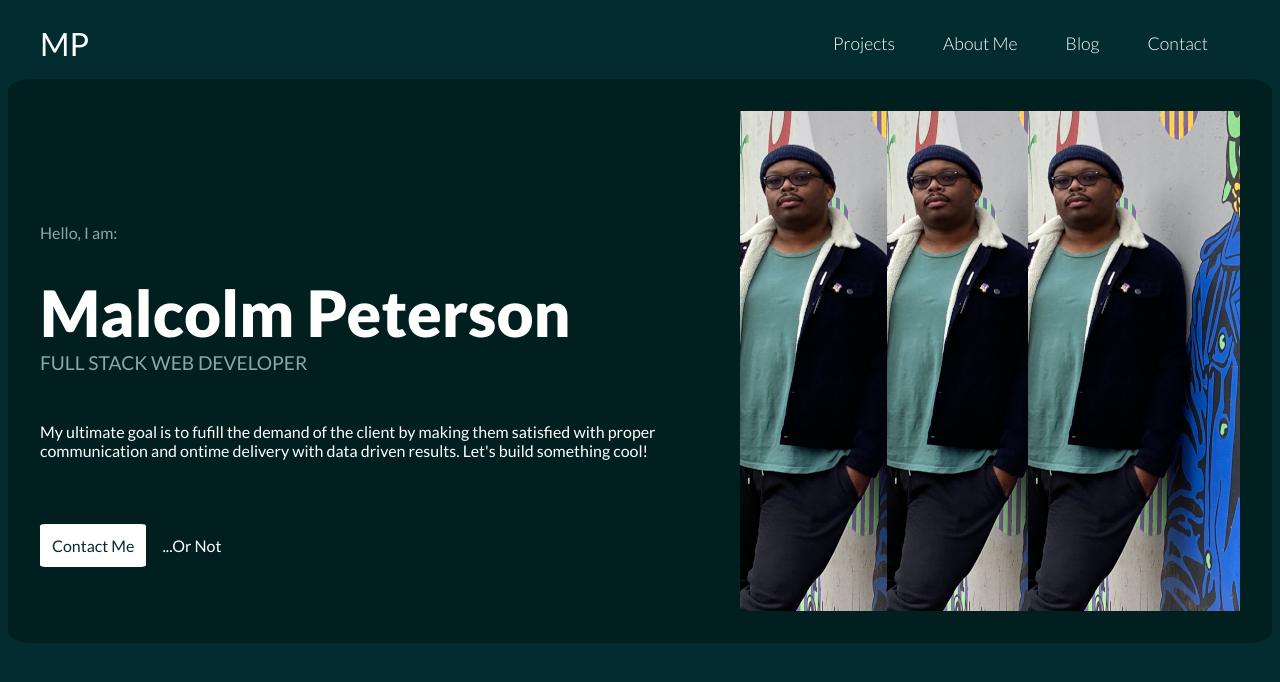
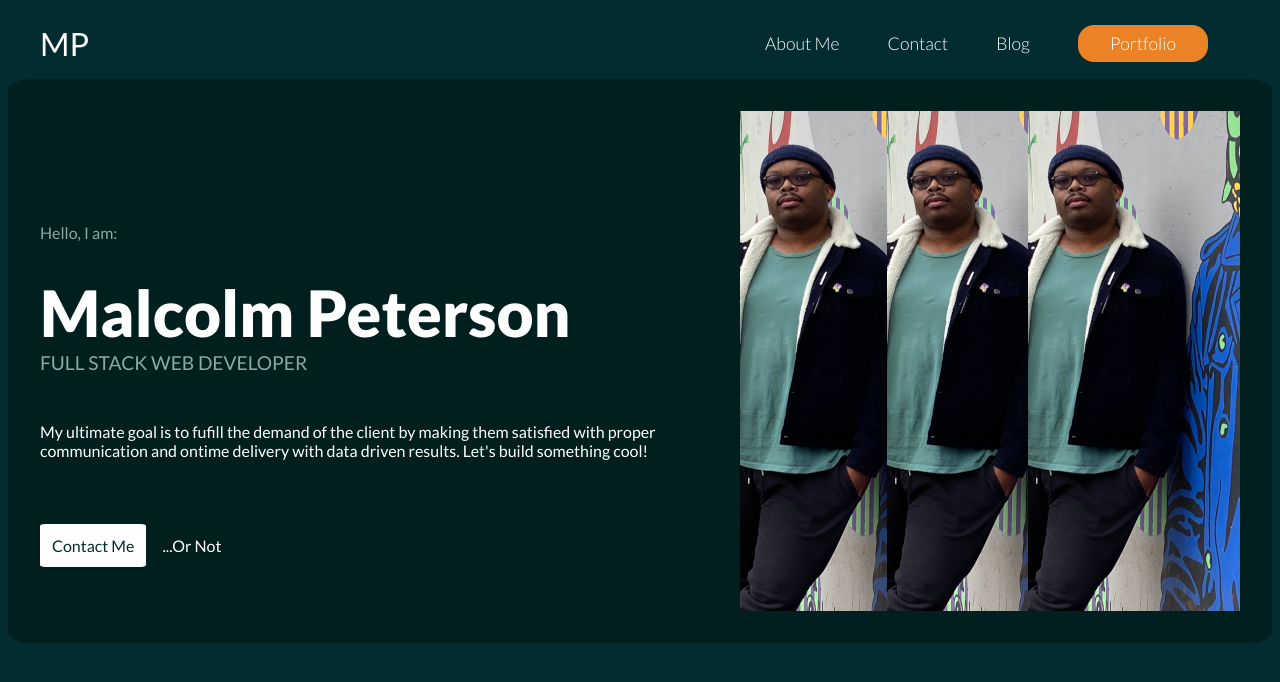
Before and after one commit to swimtrunks/personalpage-malcolm, a React (Create React App) app: page / in a window 1280 px wide. Shown: the top 682 px of the page. Built offline with nearby package versions, Linux system fonts and the light colour scheme.

Commit message:
styled portfolio cta

```diff
--- a/src/App.css
+++ b/src/App.css
@@ -59,6 +59,11 @@ nav a{
     background-color: white;
     color: rgb(3, 44, 49)
 }
+#ctaPortfolio{
+    background-color: rgb(235, 130, 38);
+    padding:0.5rem 2rem;
+    border-radius: 1rem;
+}
 #job_title{
     display: inline-block;
     font-size: 1.2rem;
--- a/src/App.js
+++ b/src/App.js
@@ -14,18 +14,20 @@ function App() {
             MP
           </a>
           <nav className="flex">
-            <a href="/portfolio" alt="header link">
-              Projects
-            </a>
+
             <a href="/about" alt="header link">
               About Me
+            </a>
+            <a href="/contact" alt="header link">
+              Contact
             </a>
             <a href="/" alt="header link">
               Blog
             </a>
-            <a href="/contact" alt="header link">
-              Contact
+            <a id="ctaPortfolio" href="/portfolio" alt="header link">
+              Portfolio
             </a>
+
           </nav>
         </header>
         <container className="topSection flex">
```
